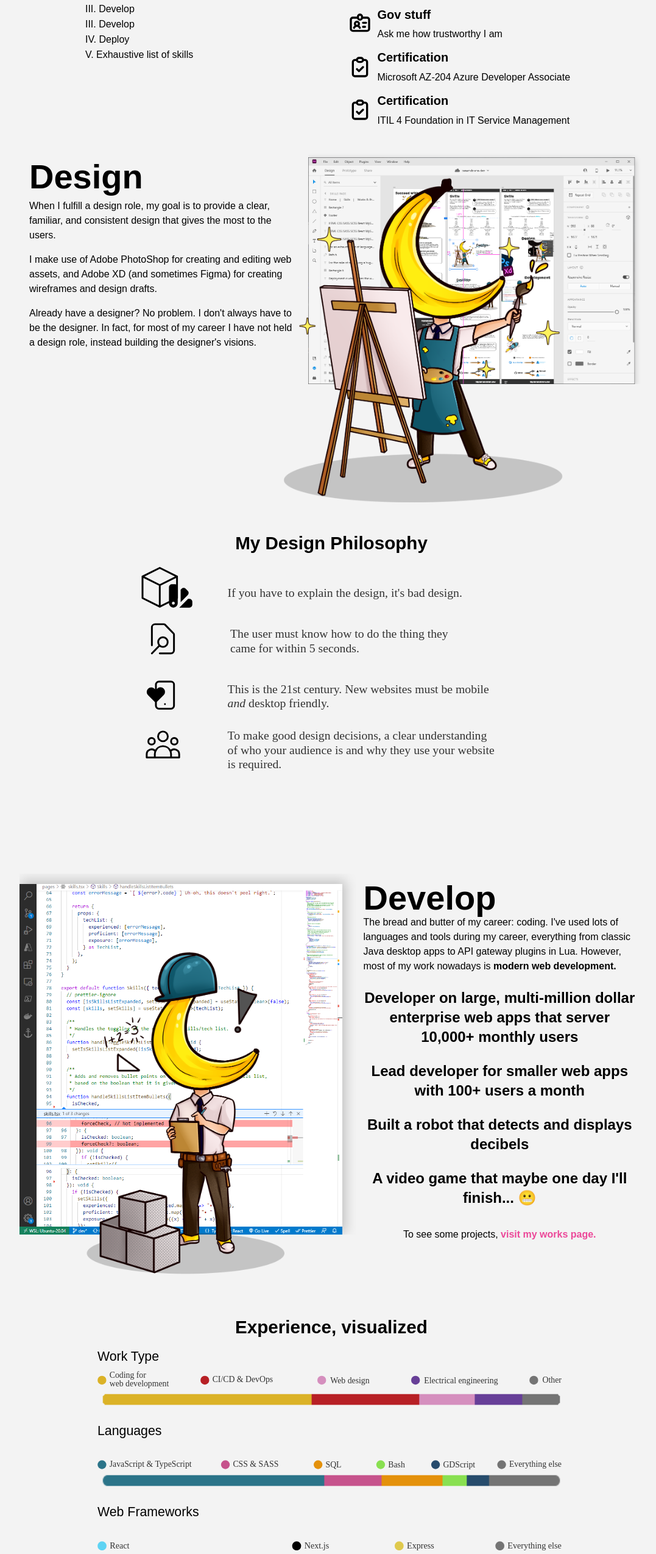
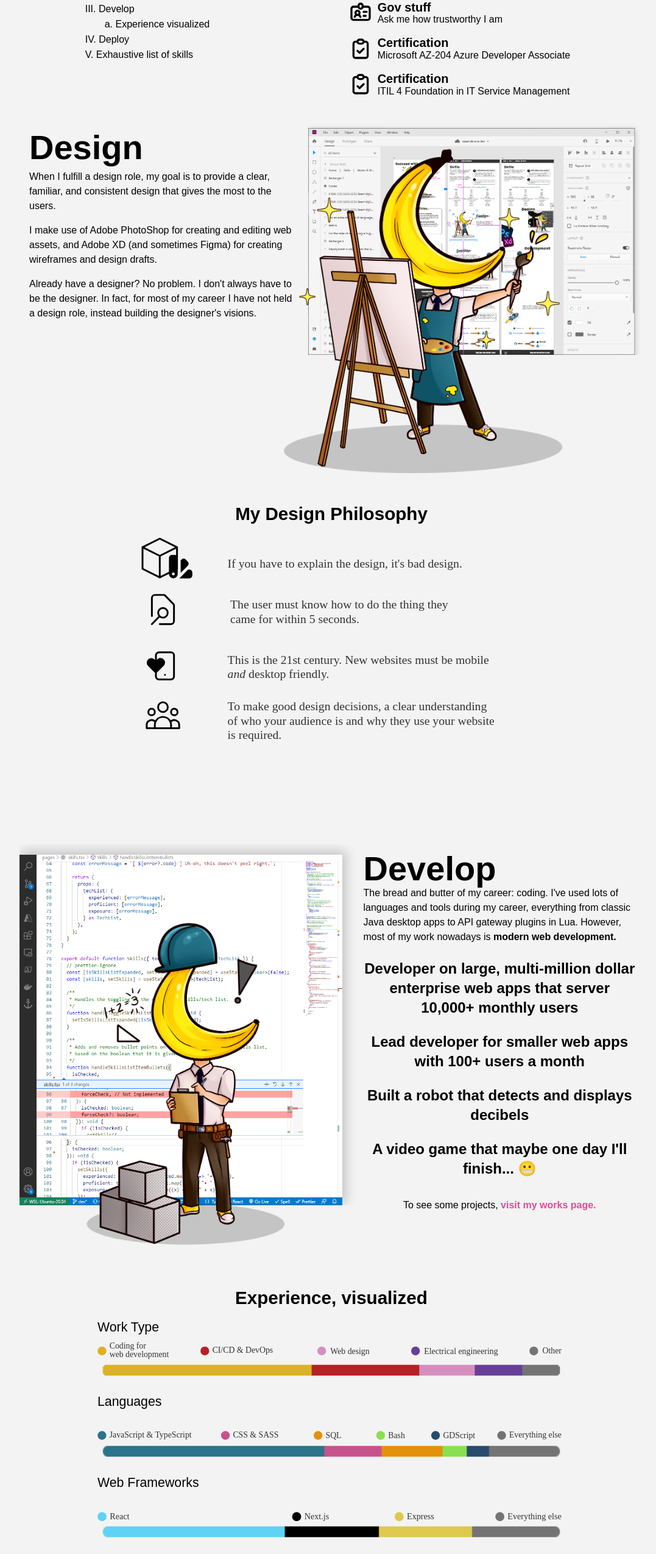
Before and after one commit to bananabrann/old-bananabrann.dev, a Next.js app: page /skills in a window 1280 px wide. Shown: the part 213-2762 px from the top of the page at 61% size, without its empty margins (96-1173 px from the left). Built offline with nearby package versions, Linux system fonts and the light colour scheme; a web font is replaced by a local one.

Commit message:
Tidy up stylings

```diff
--- a/components/InfoBadge/InfoBadge.tsx
+++ b/components/InfoBadge/InfoBadge.tsx
@@ -69,7 +69,7 @@ export default function InfoBadge({
       <SvgIcon iconToUse={symbol} />
 
       <div className="ml-2">
-        <h4 className="text-xl font-bold -mb-1">{title}</h4>
+        <h4 className="text-xl font-bold -mb-4">{title}</h4>
         {children}
       </div>
     </div>
--- a/pages/skills.tsx
+++ b/pages/skills.tsx
@@ -188,8 +188,8 @@ export default function Skills({ techList }: { techList: TechList }) {
               <li className="hover:text-pink-500 transition">
                 <Link href="#develop">{`III. Develop`}</Link>
               </li>
-              <li className="hover:text-pink-500 transition">
-                <Link href="#experienced-visualized">{`III. Develop`}</Link>
+              <li className="hover:text-pink-500 transition pl-8">
+                <Link href="#experienced-visualized">{`a. Experience visualized`}</Link>
               </li>
               <li className="hover:text-pink-500 transition">
                 <Link href="#deploy">{`IV. Deploy`}</Link>
@@ -201,7 +201,7 @@ export default function Skills({ techList }: { techList: TechList }) {
           </div>
 
           <div className="px-4">
-            <h2 className="text-4xl text-center sm:text-left">{`Quick Look`}</h2>
+            <h2 className="text-4xl text-center sm:text-left mt-8 sm:mt-0">{`Quick Look`}</h2>
 
             <InfoBadge title="Most-used tech" symbol={InfoBadgeSymbol.BarChart}>
               <p>{`TypeScript, React, Next`}</p>
@@ -301,7 +301,7 @@ export default function Skills({ techList }: { techList: TechList }) {
         </section>
 
         {/* SECTION -- Develop */}
-        <section id="develop" className="mb-36">
+        <section id="develop" className="mb-0">
           <div className="flex flex-col md:flex-row">
             <div className="relative w-full mb-36">
               <div className="relative z-50 -bottom-28">
```
